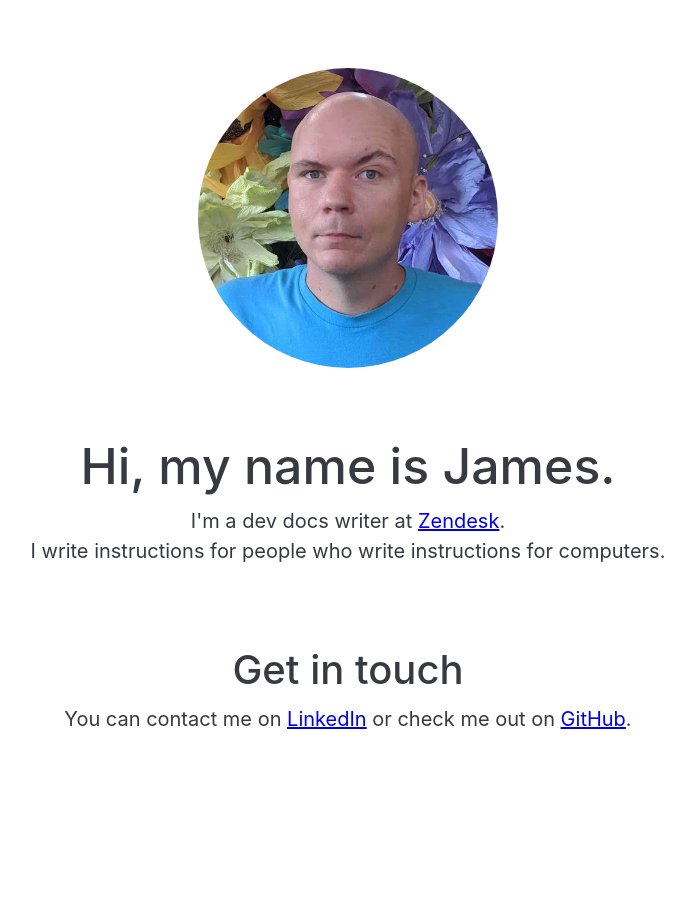
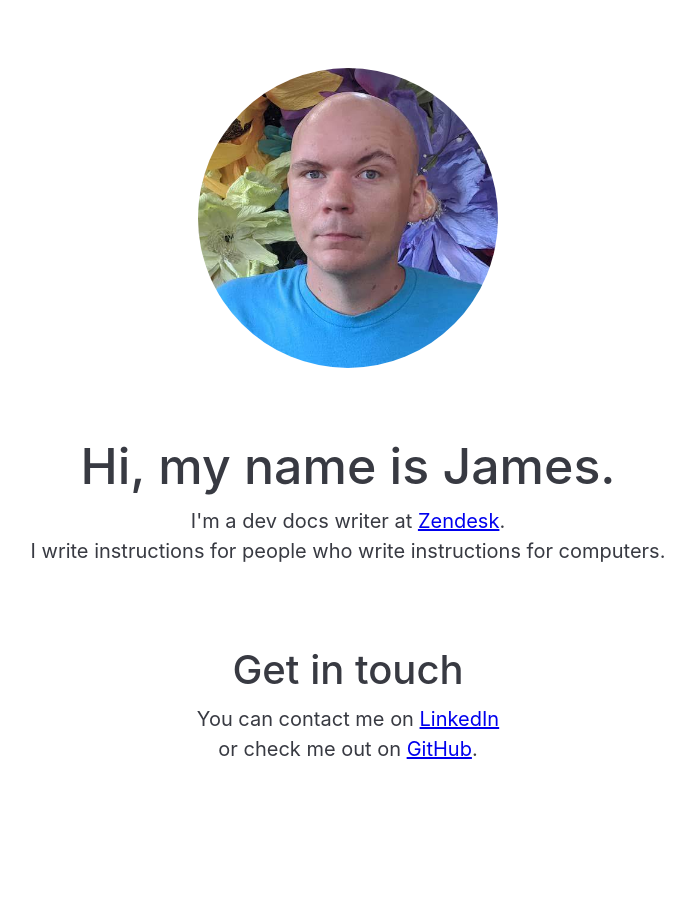
Before and after one commit to jrodewig/jrodewig.github.io, a Jekyll site: the page built from index.html, in a window 1280 px wide. Shown: the whole page, without its empty margins (292-987 px from the left). Built offline with Jekyll 4.4.1, drawn with Linux system fonts in a browser that asks for light colours.

Commit message:
Add linebreak

```diff
--- a/index.html
+++ b/index.html
@@ -34,7 +34,7 @@ title: James Rodewig
         rel="noopener noreferrer"
         >LinkedIn</a
       >
-      or check me out on
+      <br />or check me out on
       <a href="https://github.com/jrodewig" rel="noopener noreferrer">GitHub</a
       >.
     </p>
```
